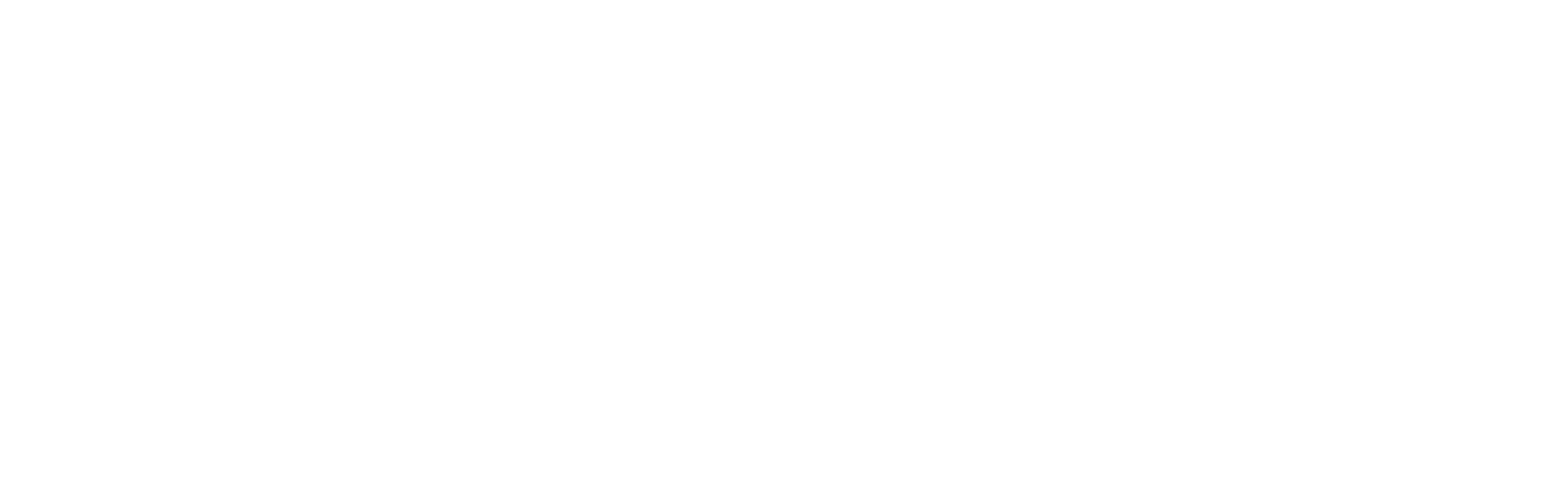
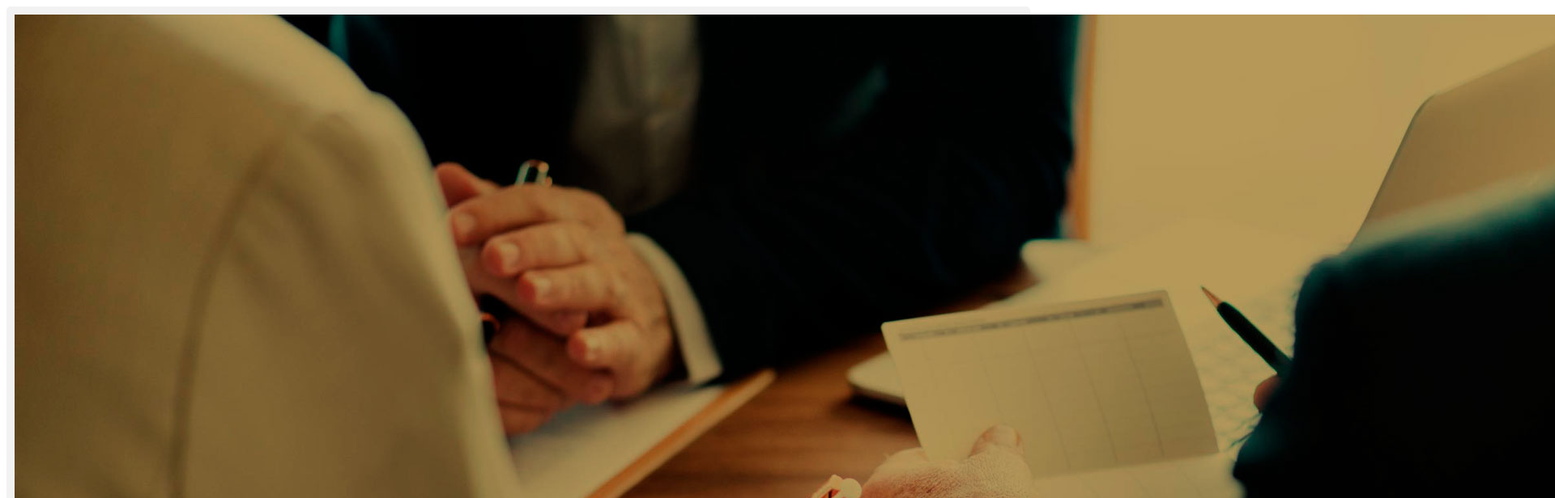
Before and after one commit to teresagorbea/ejemplo-imagenes, a plain HTML site: page index.html in a window 1280 px wide. Shown: the top 616 px of the page at 81% size, 1920 px wide, since content can reach past the window. Drawn offline with Linux system fonts and the light colour scheme.

```diff
--- a/css/index.css
+++ b/css/index.css
@@ -0,0 +1,5 @@
+.item{
+    border-radius: 5px;
+    padding: 10px;
+    background: #f2f2f2;
+}
--- a/index.html
+++ b/index.html
@@ -8,6 +8,8 @@
     <title>Document</title>
 </head>
 <body>
-
+    <div class="item"><img src="imagenes/SComercioExterior-fondodorado.jpg" alt=""></div>
+    <div class="item"><img src="imagenes/Scompliance-fondodorado.jpg" alt=""></div>
+    <div class="item"><img src="imagenes/Screenshot_20191028_165924.jpg" alt=""></div>
 </body>
 </html>
```
